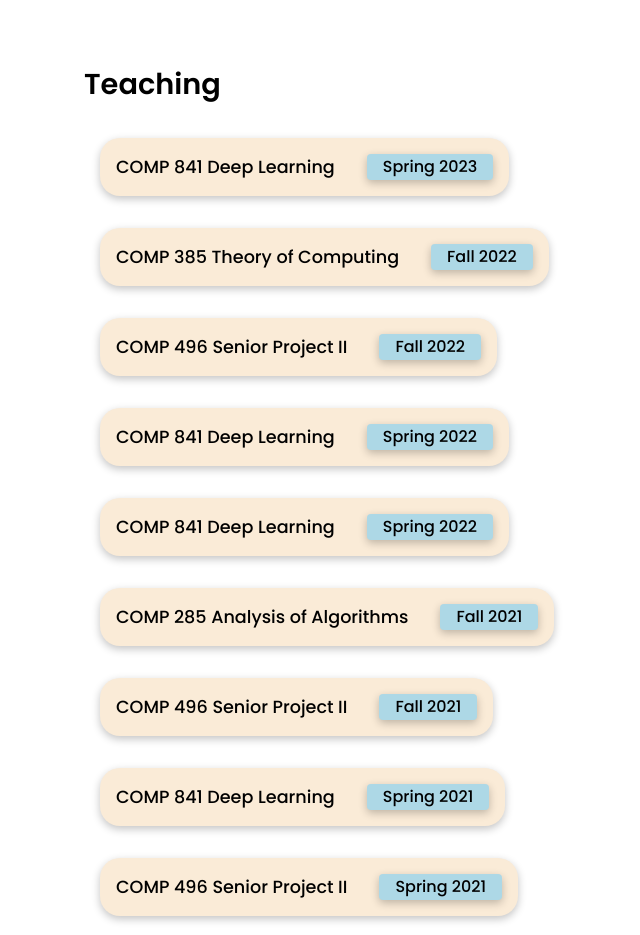
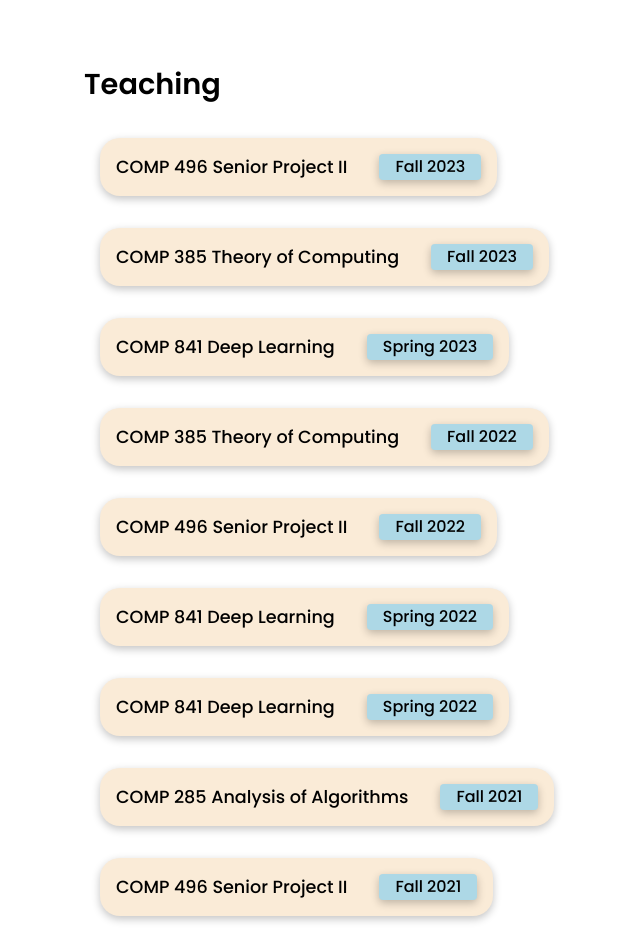
Before and after one commit to LetuQingge/research-group-app, a React (Create React App) app: page / in a window 1280 px wide. Shown: the part 4380-5315 px from the top of the page, without its empty margins (76-716 px from the left). Built offline with nearby package versions, Linux system fonts and the light colour scheme.

Commit message:
Update HomePage.jsx

```diff
--- a/src/components/HomePage/HomePage.jsx
+++ b/src/components/HomePage/HomePage.jsx
@@ -74,6 +74,8 @@ const publications = [
 ];
 
 const teachings = [
+  "COMP 496 Senior Project II, Fall 2023",
+  "COMP 385 Theory of Computing, Fall 2023",
   "COMP 841 Deep Learning, Spring 2023",
   "COMP 385 Theory of Computing, Fall 2022",
   "COMP 496 Senior Project II, Fall 2022",
```
